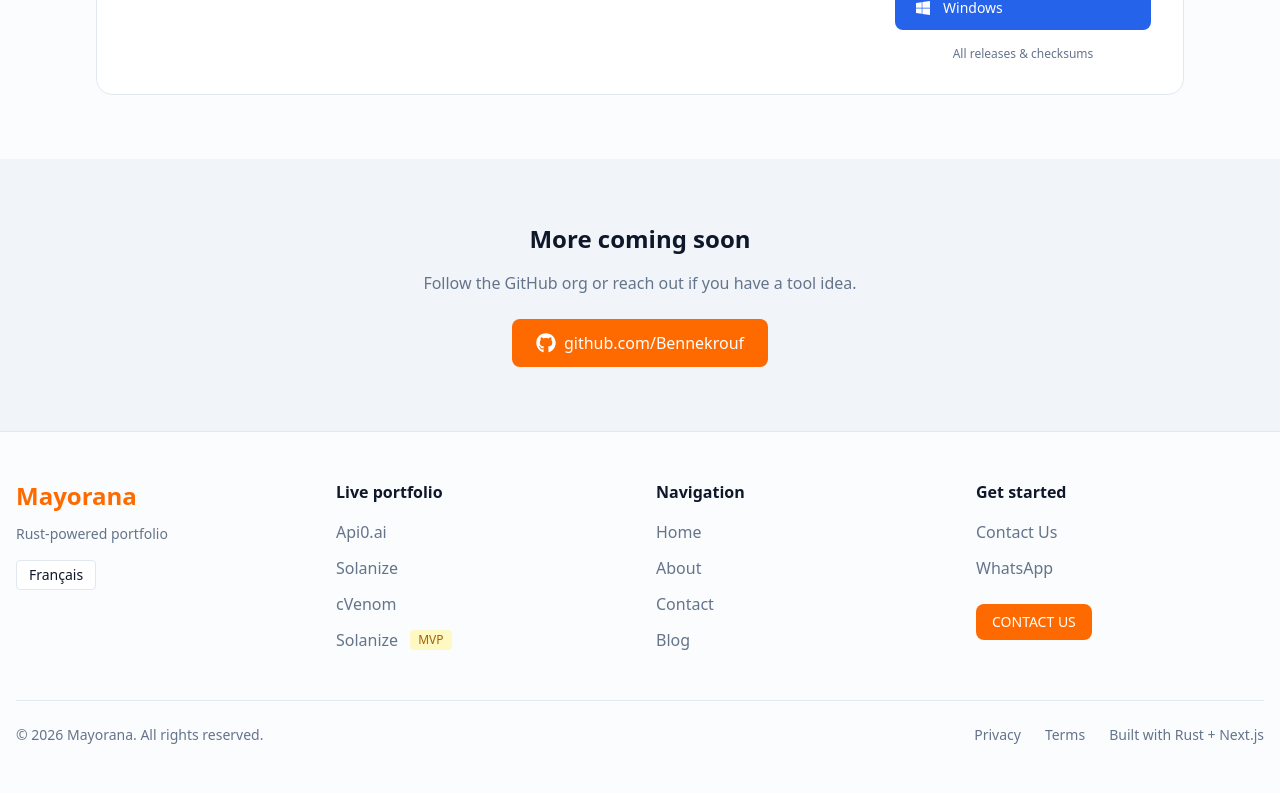
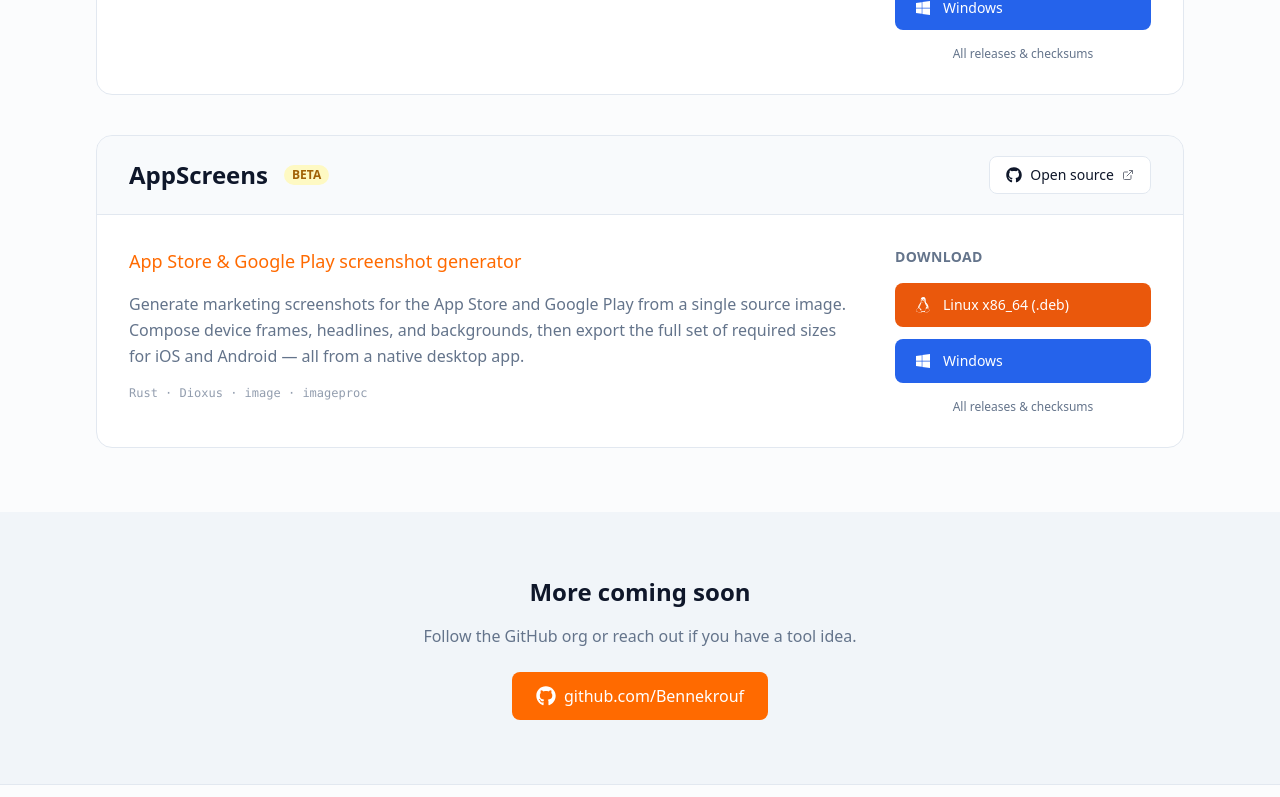
Before and after one commit to bennekrouf/mayorana, a Next.js app: page /en/apps in a window 1280 px wide. Shown: the part 1954-2751 px from the top of the page. Built offline with nearby package versions, Linux system fonts and the light colour scheme.

Commit message:
Add an app

```diff
--- a/src/app/[locale]/apps/page.tsx
+++ b/src/app/[locale]/apps/page.tsx
@@ -41,6 +41,7 @@
 const runner  = 'https://github.com/Bennekrouf/ais-runner';
 const monitor = 'https://github.com/Bennekrouf/ais-monitor';
 const blogtk = 'https://github.com/Bennekrouf/blog-toolkit';
+const screens = 'https://github.com/bennekrouf/appscreens';
 
 const desktopApps: DesktopApp[] = [
   {
@@ -138,6 +139,32 @@
         os: 'windows',
         label: 'Windows',
         href: `${blogtk}/releases/latest/download/blog-toolkit-setup.exe`,
+        icon: <FaWindows className="w-4 h-4" />,
+      },
+    ],
+  },
+  {
+    id: 'appscreens',
+    name: 'AppScreens',
+    tagline: 'App Store & Google Play screenshot generator',
+    description:
+      'Generate marketing screenshots for the App Store and Google Play from a single source image. ' +
+      'Compose device frames, headlines, and backgrounds, then export the full set of required sizes ' +
+      'for iOS and Android — all from a native desktop app.',
+    tech: 'Rust · Dioxus · image · imageproc',
+    status: 'beta',
+    github: screens,
+    downloads: [
+      {
+        os: 'linux',
+        label: 'Linux x86_64 (.deb)',
+        href: `${screens}/releases/latest/download/appscreens-linux-x86_64.deb`,
+        icon: <FaLinux className="w-4 h-4" />,
+      },
+      {
+        os: 'windows',
+        label: 'Windows',
+        href: `${screens}/releases/latest/download/appscreens-windows-setup.msi`,
         icon: <FaWindows className="w-4 h-4" />,
       },
     ],
```
